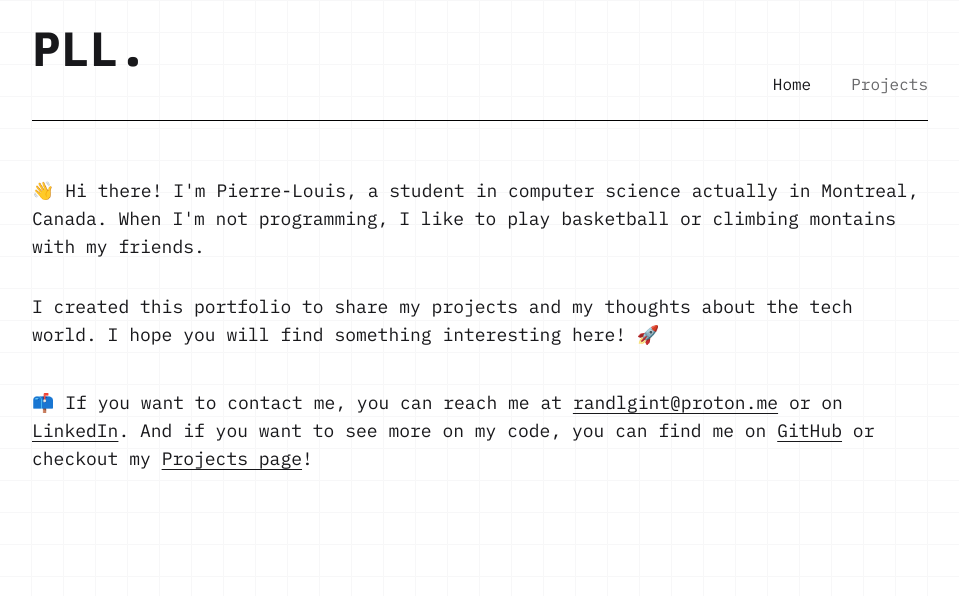
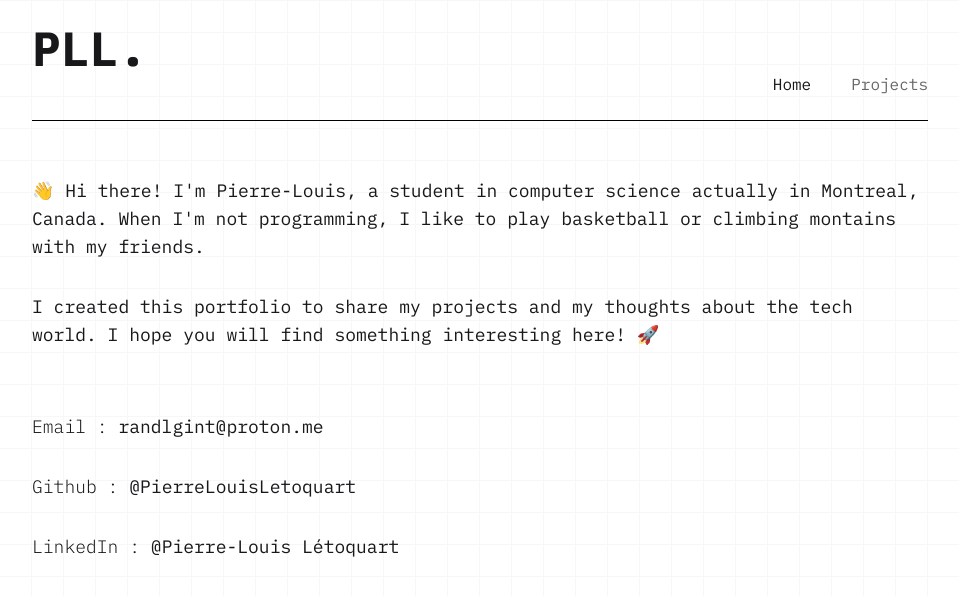
Before and after one commit to PierreLouisLetoquart/itsme, a Next.js app: page / in a window 1280 px wide. Shown: the top 596 px of the page, without its empty margins (160-1119 px from the left). Built offline with nearby package versions, Linux system fonts and the light colour scheme.

Commit message:
chore(ui): better social links

```diff
--- a/src/app/page.tsx
+++ b/src/app/page.tsx
@@ -1,51 +1,42 @@
-import Link from "next/link";
-import { Paragraph } from "@/components/paragraph";
+import { type SocialMediaInfo, SocialMediaElement } from "@/components/socials";
 
 export default function Home() {
+  const socialMediaInfo: SocialMediaInfo[] = [
+    {
+      platform: "Email",
+      profileLink: "mailto:randlgint@proton.me",
+      linkText: "randlgint@proton.me",
+    },
+    {
+      platform: "Github",
+      profileLink: "https://github.com/PierreLouisLetoquart",
+      linkText: "@PierreLouisLetoquart",
+    },
+    {
+      platform: "LinkedIn",
+      profileLink: "www.linkedin.com/in/pierre-louis-létoquart-b30b651b6",
+      linkText: "@Pierre-Louis Létoquart",
+    },
+  ];
+
   return (
     <>
-      <Paragraph className="mb-6 mt-8 sm:mt-10 md:mb-8 md:mt-14">
+      <p className="mb-6 mt-8 text-sm font-normal leading-7 sm:mt-10 md:mb-8 md:mt-14 md:text-lg">
         👋 Hi there! I&apos;m Pierre-Louis, a student in computer science
         actually in Montreal, Canada. When I&apos;m not programming, I like to
         play basketball or climbing montains with my friends.
-      </Paragraph>
+      </p>
 
-      <Paragraph className="mb-8 md:mb-10">
+      <p className="mb-8 text-sm font-normal leading-7 md:mb-12 md:text-lg lg:mb-16">
         I created this portfolio to share my projects and my thoughts about the
         tech world. I hope you will find something interesting here! 🚀
-      </Paragraph>
+      </p>
 
-      <Paragraph>
-        📫 If you want to contact me, you can reach me at{" "}
-        <Link
-          className="font-normal underline underline-offset-4"
-          href="mailto:randlgint@proton.me"
-        >
-          randlgint@proton.me
-        </Link>{" "}
-        or on{" "}
-        <Link
-          className="font-normal underline underline-offset-4"
-          href="https://www.linkedin.com/in/pierre-louis-letoquart/"
-        >
-          LinkedIn
-        </Link>
-        . And if you want to see more on my code, you can find me on{" "}
-        <Link
-          className="font-normal underline underline-offset-4"
-          href="https://github.com/PierreLouisLetoquart"
-        >
-          GitHub
-        </Link>{" "}
-        or checkout my{" "}
-        <Link
-          href={"/projects"}
-          className="font-normal underline underline-offset-4"
-        >
-          Projects page
-        </Link>
-        !
-      </Paragraph>
+      <ul className="flex flex-col gap-5 lg:gap-8">
+        {socialMediaInfo.map((socialInfo, index) => (
+          <SocialMediaElement key={index} socialInfo={socialInfo} />
+        ))}
+      </ul>
     </>
   );
 }
--- /dev/null
+++ b/src/components/socials.tsx
@@ -0,0 +1,25 @@
+import Link from "next/link";
+
+export type SocialMediaInfo = {
+  platform: string;
+  profileLink: string;
+  linkText: string;
+};
+
+export function SocialMediaElement({
+  socialInfo,
+}: {
+  socialInfo: SocialMediaInfo;
+}) {
+  return (
+    <li className="text-sm font-light sm:text-base md:text-lg">
+      {socialInfo.platform} :{" "}
+      <Link
+        className="font-normal hover:underline hover:underline-offset-4"
+        href={socialInfo.profileLink}
+      >
+        {socialInfo.linkText}
+      </Link>
+    </li>
+  );
+}
```
